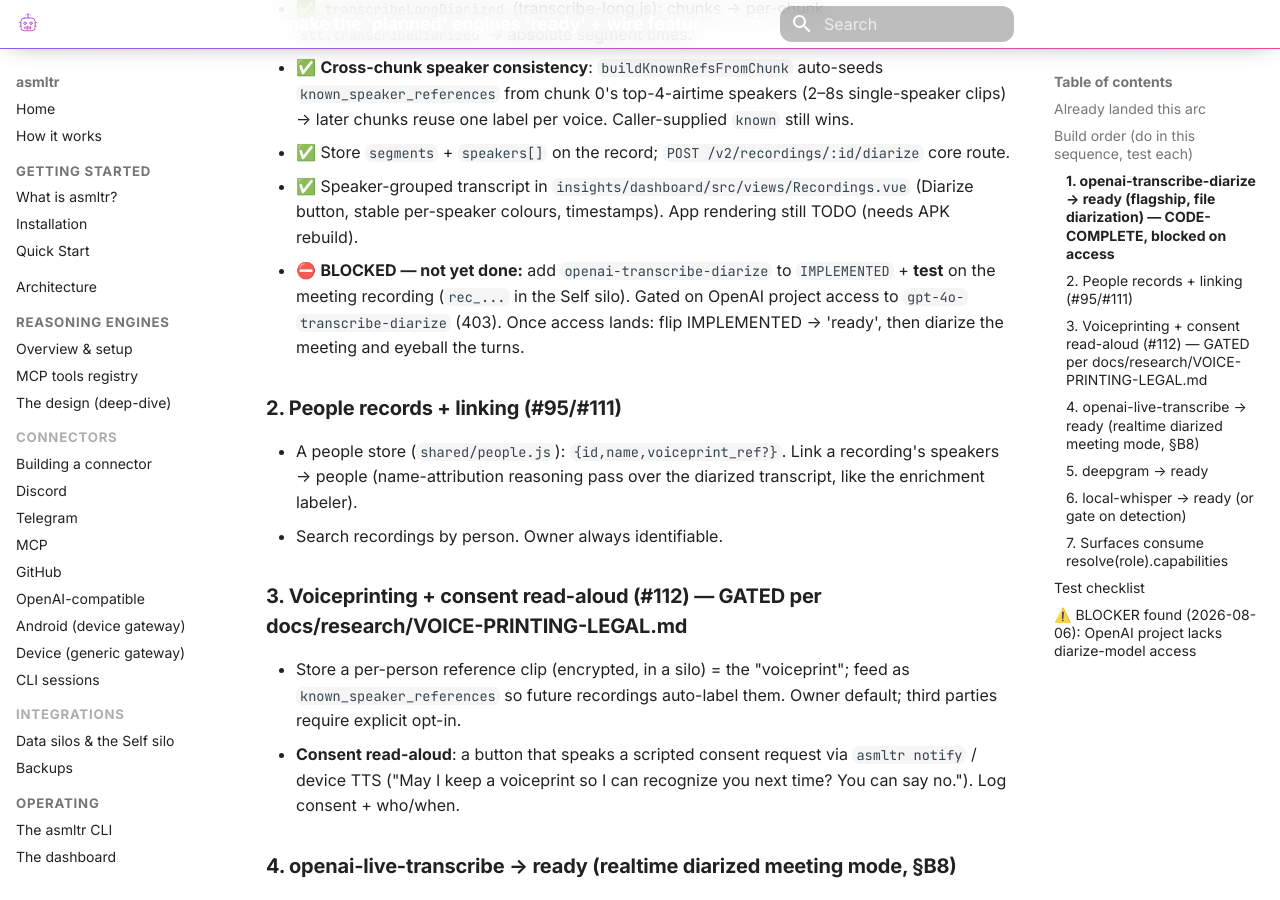
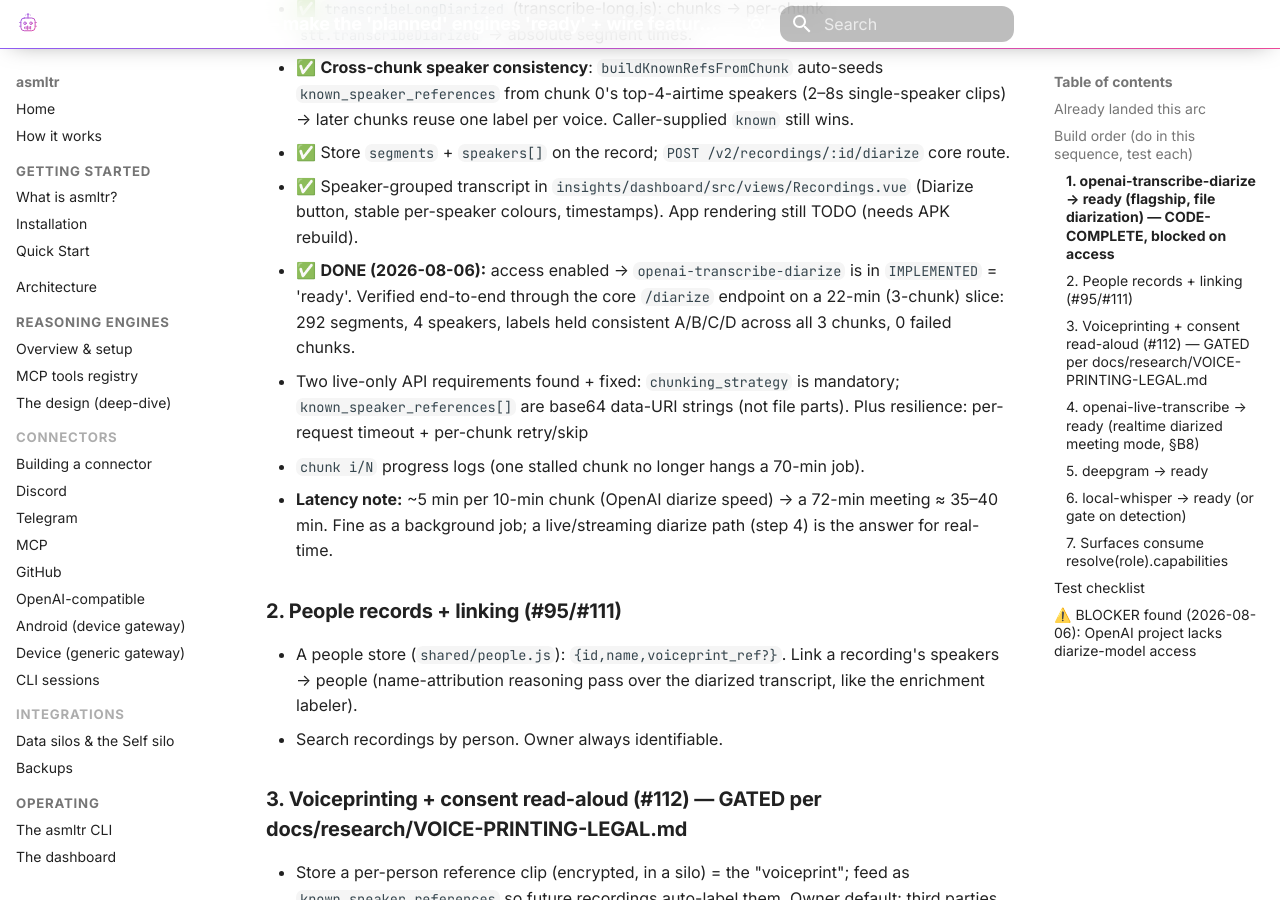
Before and after one commit to gtwy/asmltr, an MkDocs documentation site: the page built from docs/VOICE-CAPABILITY-BUILD.md, in a window 1280 px wide and 900 px high, scrolled down 828 px. Built offline with MkDocs 1.6.1 and Material for MkDocs 9.7.7, drawn with Linux system fonts in a browser that asks for light colours; comment, search, counter and statistics services are not loaded.

Commit message:
feat(voice): openai-transcribe-diarize → ready (access enabled, verified 292 segs/4 speakers end-to-end)

```diff
--- a/docs/VOICE-CAPABILITY-BUILD.md
+++ b/docs/VOICE-CAPABILITY-BUILD.md
@@ -23,9 +23,14 @@
 - ✅ Store `segments` + `speakers[]` on the record; `POST /v2/recordings/:id/diarize` core route.
 - ✅ Speaker-grouped transcript in `insights/dashboard/src/views/Recordings.vue` (Diarize button, stable
   per-speaker colours, timestamps). App rendering still TODO (needs APK rebuild).
-- ⛔ **BLOCKED — not yet done:** add `openai-transcribe-diarize` to `IMPLEMENTED` + **test** on the meeting
-  recording (`rec_...` in the Self silo). Gated on OpenAI project access to `gpt-4o-transcribe-diarize`
-  (403). Once access lands: flip IMPLEMENTED → 'ready', then diarize the meeting and eyeball the turns.
+- ✅ **DONE (2026-08-06):** access enabled → `openai-transcribe-diarize` is in `IMPLEMENTED` = 'ready'.
+  Verified end-to-end through the core `/diarize` endpoint on a 22-min (3-chunk) slice: 292 segments,
+  4 speakers, labels held consistent A/B/C/D across all 3 chunks, 0 failed chunks.
+- Two live-only API requirements found + fixed: `chunking_strategy` is mandatory; `known_speaker_references[]`
+  are base64 data-URI strings (not file parts). Plus resilience: per-request timeout + per-chunk retry/skip
+  + `chunk i/N` progress logs (one stalled chunk no longer hangs a 70-min job).
+- **Latency note:** ~5 min per 10-min chunk (OpenAI diarize speed) → a 72-min meeting ≈ 35–40 min. Fine as
+  a background job; a live/streaming diarize path (step 4) is the answer for real-time.
 
 ### 2. People records + linking (#95/#111)
 - A people store (`shared/people.js`): `{id,name,voiceprint_ref?}`. Link a recording's speakers → people
```
Also changed, not shown: 1 other file.
